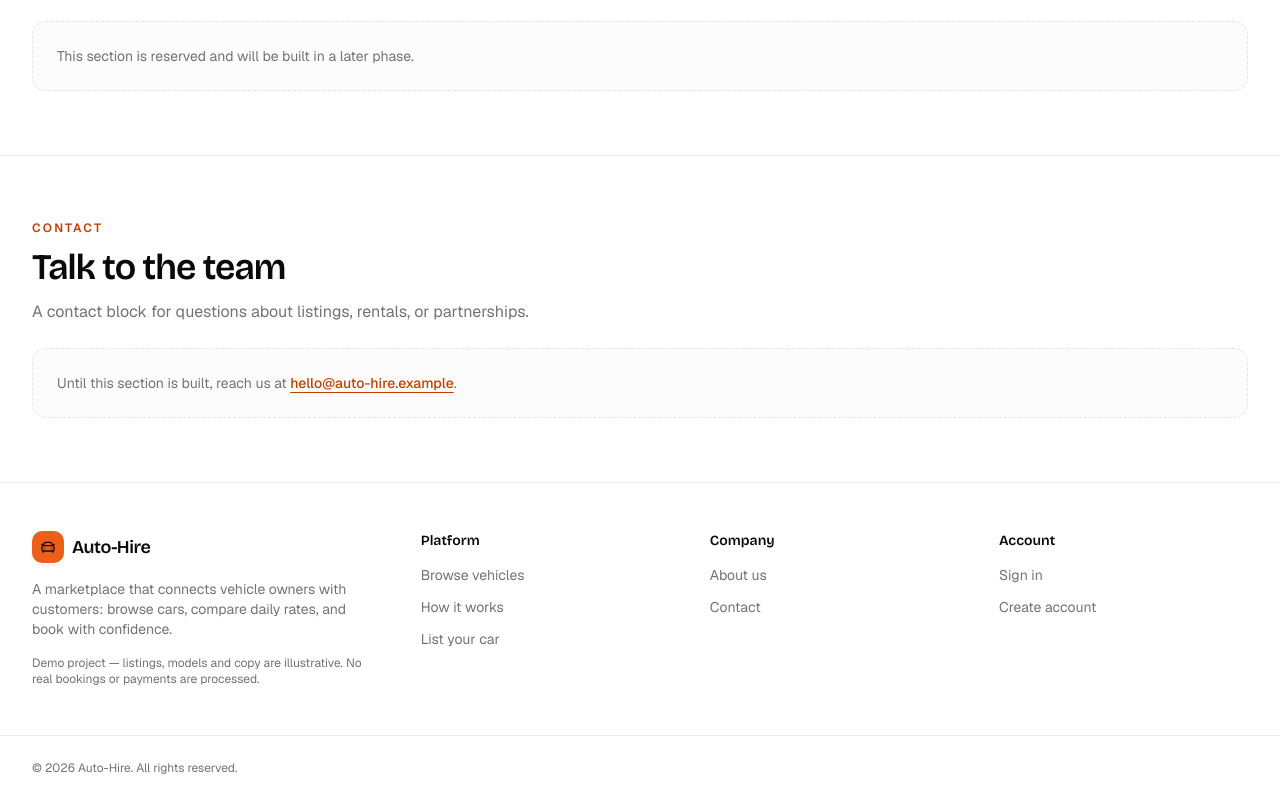
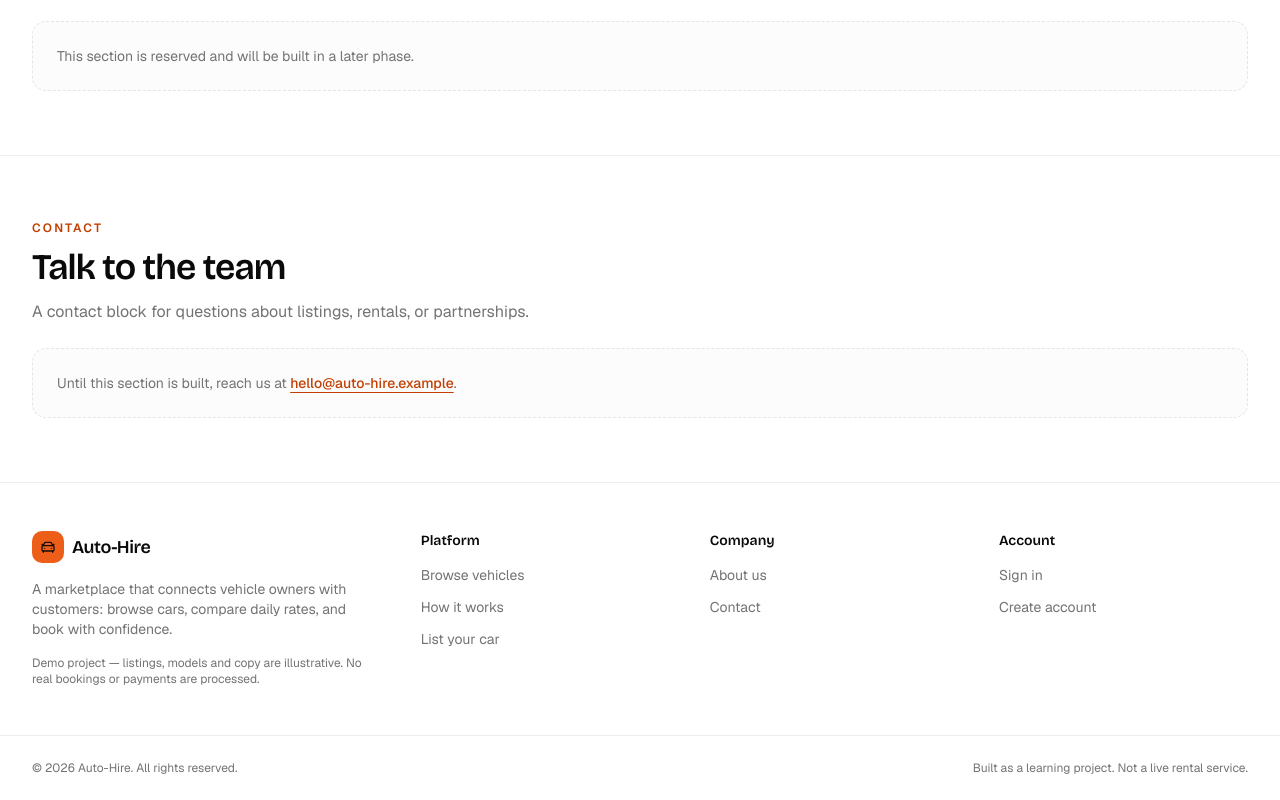
Before and after one commit to subongkarchakma/Auto-Hire, a Next.js app: page / in a window 1280 px wide. Shown: the part 1506-2306 px from the top of the page. Built offline with nearby package versions, Linux system fonts and the light colour scheme.

Commit message:
Footer section almost done

```diff
--- a/components/layout/site-footer.tsx
+++ b/components/layout/site-footer.tsx
@@ -58,7 +58,7 @@ export function SiteFooter() {
           <p>
             © {year} {siteConfig.name}. All rights reserved.
           </p>
-          {/* <p>Built as a learning project. Not a live rental service.</p> */}
+          <p>Built as a learning project. Not a live rental service.</p>
         </div>
       </div>
     </footer>
```
